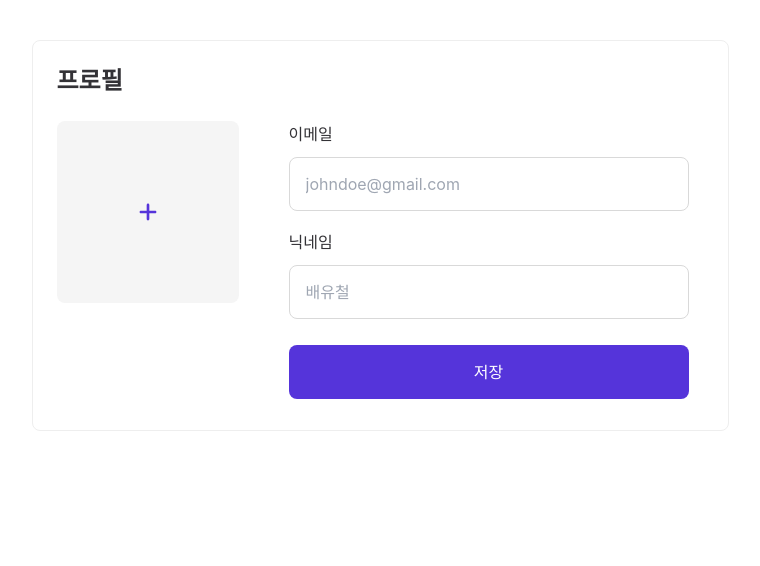
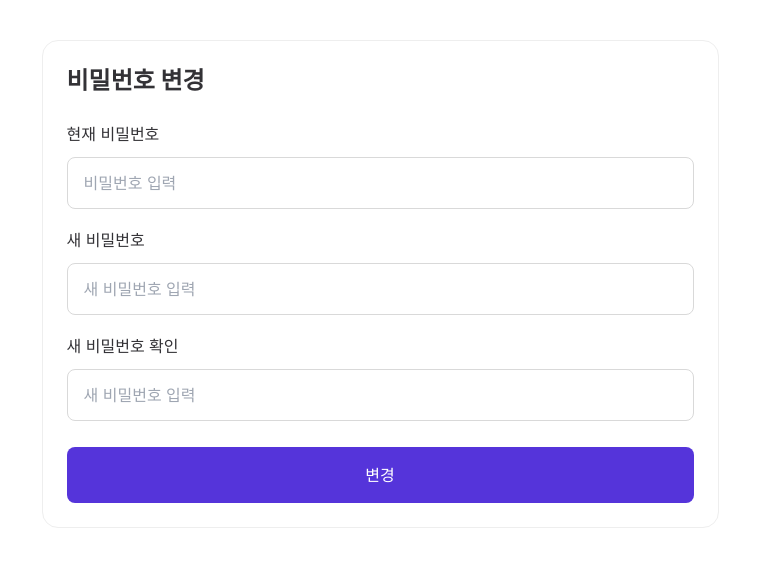
Before and after one commit to codeit-part3-4team/codeit-taskify, a Next.js app: page /cardtabletest in a window 1280 px wide. Shown: the top 566 px of the page, without its empty margins (260-1020 px from the left). Built offline with nearby package versions, Linux system fonts and the light colour scheme.

Commit message:
feat: 비밀번호변경카드 구현 완료

```diff
--- a/src/app/cardtabletest/page.tsx
+++ b/src/app/cardtabletest/page.tsx
@@ -96,12 +96,43 @@
 // }
 
 
+// import { useState } from "react";
+// import ProfileSettingCard from "@/components/CardTables/ProfileSettingCard/ProfileSettingCard";
+
+// export default function Page() {
+//   const [email, setEmail] = useState("");
+//   const [nickname, setNickname] = useState("");
+
+//   return (
+//     <main
+//       style={{
+//         minHeight: "100vh",
+//         padding: 40,
+//         display: "flex",
+//         justifyContent: "center",
+//         alignItems: "flex-start",
+//       }}
+//     >
+//       <ProfileSettingCard
+//         title="프로필"
+//         emailValue={email}
+//         nicknameValue={nickname}
+//         onChangeEmail={setEmail}
+//         onChangeNickname={setNickname}
+//         onUpload={() => alert("업로드 클릭")}
+//         onSave={() => alert(`저장\nemail: ${email}\nnickname: ${nickname}`)}
+//       />
+//     </main>
+//   );
+// }
+
 import { useState } from "react";
-import ProfileSettingCard from "@/components/CardTables/ProfileSettingCard/ProfileSettingCard";
+import PasswordChangeCard from "@/components/CardTables/PasswordChangeCard/PasswordChangeCard";
 
 export default function Page() {
-  const [email, setEmail] = useState("");
-  const [nickname, setNickname] = useState("");
+  const [currentPw, setCurrentPw] = useState("");
+  const [newPw, setNewPw] = useState("");
+  const [confirmPw, setConfirmPw] = useState("");
 
   return (
     <main
@@ -113,14 +144,18 @@ export default function Page() {
         alignItems: "flex-start",
       }}
     >
-      <ProfileSettingCard
-        title="프로필"
-        emailValue={email}
-        nicknameValue={nickname}
-        onChangeEmail={setEmail}
-        onChangeNickname={setNickname}
-        onUpload={() => alert("업로드 클릭")}
-        onSave={() => alert(`저장\nemail: ${email}\nnickname: ${nickname}`)}
+      <PasswordChangeCard
+        currentValue={currentPw}
+        newValue={newPw}
+        confirmValue={confirmPw}
+        onChangeCurrent={setCurrentPw}
+        onChangeNew={setNewPw}
+        onChangeConfirm={setConfirmPw}
+        onSubmit={() => {
+          alert(
+            `변경 클릭\n현재: ${currentPw}\n새 비번: ${newPw}\n새 비번 확인: ${confirmPw}`
+          );
+        }}
       />
     </main>
   );
--- a/src/components/CardTables/PasswordChangeCard/PasswordChangeCard.module.css
+++ b/src/components/CardTables/PasswordChangeCard/PasswordChangeCard.module.css
@@ -0,0 +1,85 @@
+.card {
+  width: 677px;
+  height: auto;
+  background: var(--white-ffffff);
+  border: 1px solid var(--gray-eeeeee);
+  border-radius: 16px;
+  padding: 24px;
+  box-sizing: border-box;
+}
+
+/* Title */
+.title {
+  margin: 0 0 24px 0;
+  color: var(--black-333236);
+}
+
+/* Form */
+.form {
+  display: flex;
+  flex-direction: column;
+  gap: 18px;
+}
+
+.field {
+  display: flex;
+  flex-direction: column;
+  gap: 10px;
+}
+
+.label {
+  color: var(--black-333236);
+}
+
+.input {
+  height: 52px;
+  border-radius: 8px;
+  border: 1px solid var(--gray-d9d9d9);
+  background: var(--white-ffffff);
+  padding: 0 16px;
+  outline: none;
+  color: var(--black-333236);
+}
+
+.input::placeholder {
+  color: var(--gray-9fa6b2);
+}
+
+
+.submitBtn {
+  margin-top: 8px;
+  height: 56px;
+  width: 100%;
+  border: 0;
+  border-radius: 8px;
+  background: var(--violet-5534da);
+  color: var(--white-ffffff);
+  cursor: pointer;
+}
+
+
+@media (max-width: 360px) {
+  .card {
+    width: 284px;
+    height: auto;
+    padding: 16px;
+    border-radius: 8px;
+  }
+
+  .title {
+    margin-bottom: 40px;
+    font-size: 20px !important;
+    line-height: 32px !important;
+  }
+
+  .label {
+  font-size: 14px !important;
+}
+  .input {
+    height: 48px;
+  }
+
+  .submitBtn {
+    height: 56px;
+  }
+}
--- a/src/components/CardTables/PasswordChangeCard/PasswordChangeCard.tsx
+++ b/src/components/CardTables/PasswordChangeCard/PasswordChangeCard.tsx
@@ -0,0 +1,109 @@
+"use client";
+
+import styles from "./PasswordChangeCard.module.css";
+import typo from "@/styles/typography.module.css";
+
+type Props = {
+  className?: string;
+  title?: string;
+
+  currentLabel?: string;
+  newLabel?: string;
+  confirmLabel?: string;
+
+  currentPlaceholder?: string;
+  newPlaceholder?: string;
+  confirmPlaceholder?: string;
+
+  currentValue?: string;
+  newValue?: string;
+  confirmValue?: string;
+
+  onChangeCurrent?: (v: string) => void;
+  onChangeNew?: (v: string) => void;
+  onChangeConfirm?: (v: string) => void;
+
+  onSubmit?: () => void;
+  buttonText?: string;
+};
+
+export default function PasswordChangeCard({
+  className = "",
+  title = "비밀번호 변경",
+
+  currentLabel = "현재 비밀번호",
+  newLabel = "새 비밀번호",
+  confirmLabel = "새 비밀번호 확인",
+
+  currentPlaceholder = "비밀번호 입력",
+  newPlaceholder = "새 비밀번호 입력",
+  confirmPlaceholder = "새 비밀번호 입력",
+
+  currentValue = "",
+  newValue = "",
+  confirmValue = "",
+
+  onChangeCurrent,
+  onChangeNew,
+  onChangeConfirm,
+
+  onSubmit,
+  buttonText = "변경",
+}: Props) {
+  return (
+    <section className={`${styles.card} ${className}`}>
+      <h2 className={`${styles.title} ${typo.base} ${typo.text2xl} ${typo.bold}`}>{title}</h2>
+
+      <form
+        className={styles.form}
+        onSubmit={(e) => {
+          e.preventDefault();
+          onSubmit?.();
+        }}
+      >
+        <label className={styles.field}>
+          <span className={`${styles.label} ${typo.base} ${typo.textLg} ${typo.regular}`}>
+            {currentLabel}
+          </span>
+          <input
+            type="password"
+            className={`${styles.input} ${typo.base} ${typo.textLg} ${typo.regular}`}
+            value={currentValue}
+            placeholder={currentPlaceholder}
+            onChange={(e) => onChangeCurrent?.(e.target.value)}
+          />
+        </label>
+
+        <label className={styles.field}>
+          <span className={`${styles.label} ${typo.base} ${typo.textLg} ${typo.regular}`}>
+            {newLabel}
+          </span>
+          <input
+            type="password"
+            className={`${styles.input} ${typo.base} ${typo.textLg} ${typo.regular}`}
+            value={newValue}
+            placeholder={newPlaceholder}
+            onChange={(e) => onChangeNew?.(e.target.value)}
+          />
+        </label>
+
+        <label className={styles.field}>
+          <span className={`${styles.label} ${typo.base} ${typo.textLg} ${typo.regular}`}>
+            {confirmLabel}
+          </span>
+          <input
+            type="password"
+            className={`${styles.input} ${typo.base} ${typo.textLg} ${typo.regular}`}
+            value={confirmValue}
+            placeholder={confirmPlaceholder}
+            onChange={(e) => onChangeConfirm?.(e.target.value)}
+          />
+        </label>
+
+        <button type="submit" className={`${styles.submitBtn} ${typo.base} ${typo.textLg} ${typo.medium}`}>
+          {buttonText}
+        </button>
+      </form>
+    </section>
+  );
+}
```
